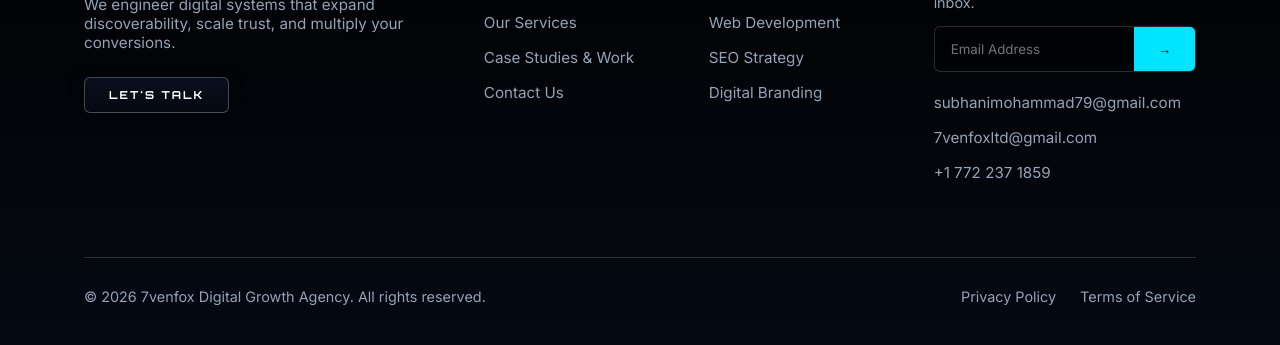
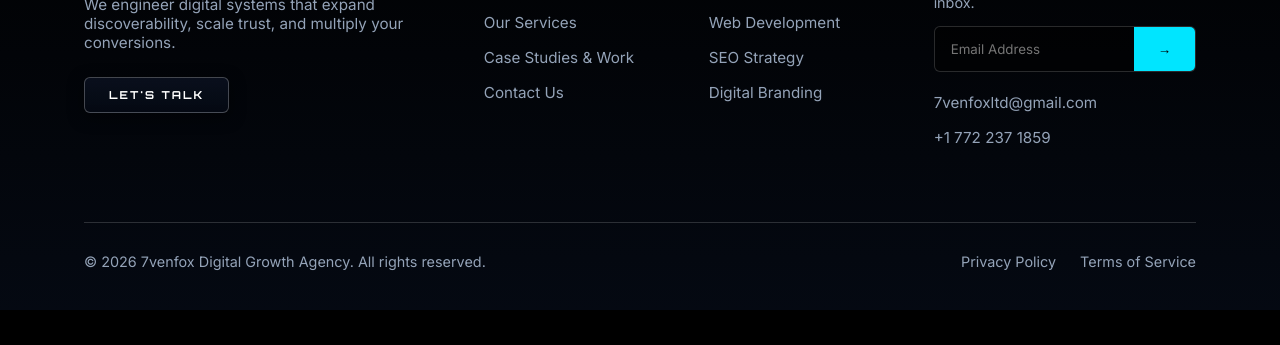
Before and after one commit to idksubhani79-debug/7venfox, a plain HTML site: page index.html in a window 1280 px wide. Shown: the part 5117-5462 px from the top of the page. After the commit the page ends 5427 px from the top, so only its background shows below. Drawn offline with Linux system fonts and the light colour scheme.

Commit message:
Error: Commit message is empty. Please provide a commit message to describe your changes.

```diff
--- a/index.html
+++ b/index.html
@@ -1976,7 +1976,6 @@
                             </div>
                         </div>
                         <ul class="footer-links" style="margin-top: 20px;">
-                            <li><a href="mailto:subhanimohammad79@gmail.com">subhanimohammad79@gmail.com</a></li>
                             <li><a href="mailto:7venfoxltd@gmail.com">7venfoxltd@gmail.com</a></li>
                             <li><a href="tel:+1234567890">+1 772 237 1859</a></li>
                         </ul>
```
